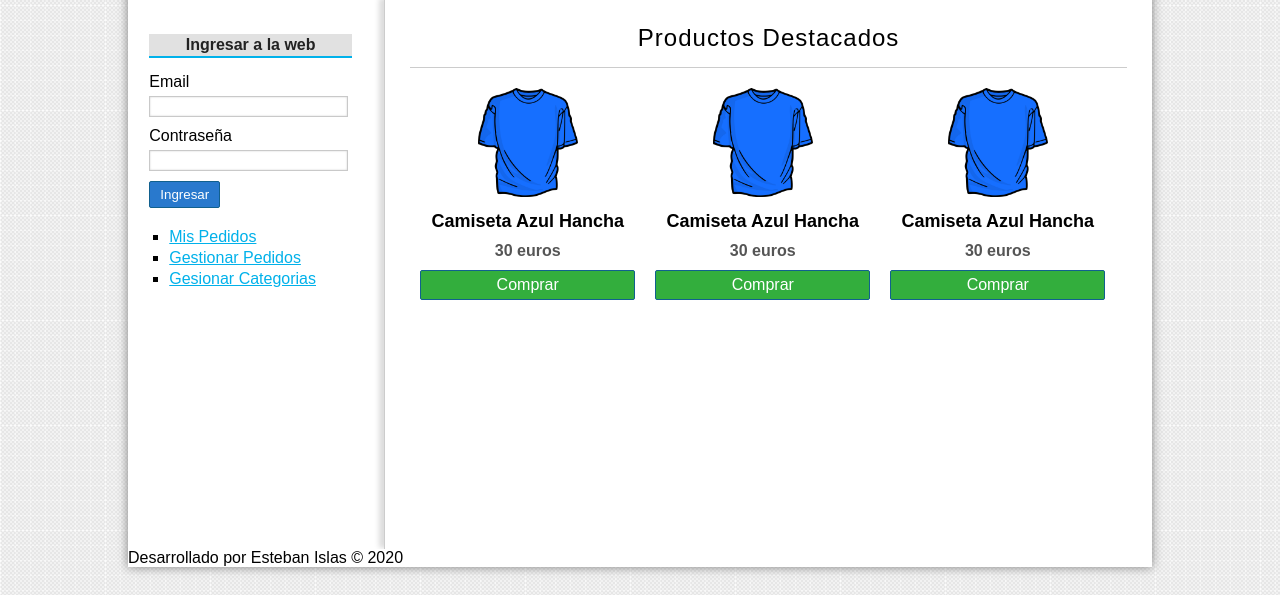
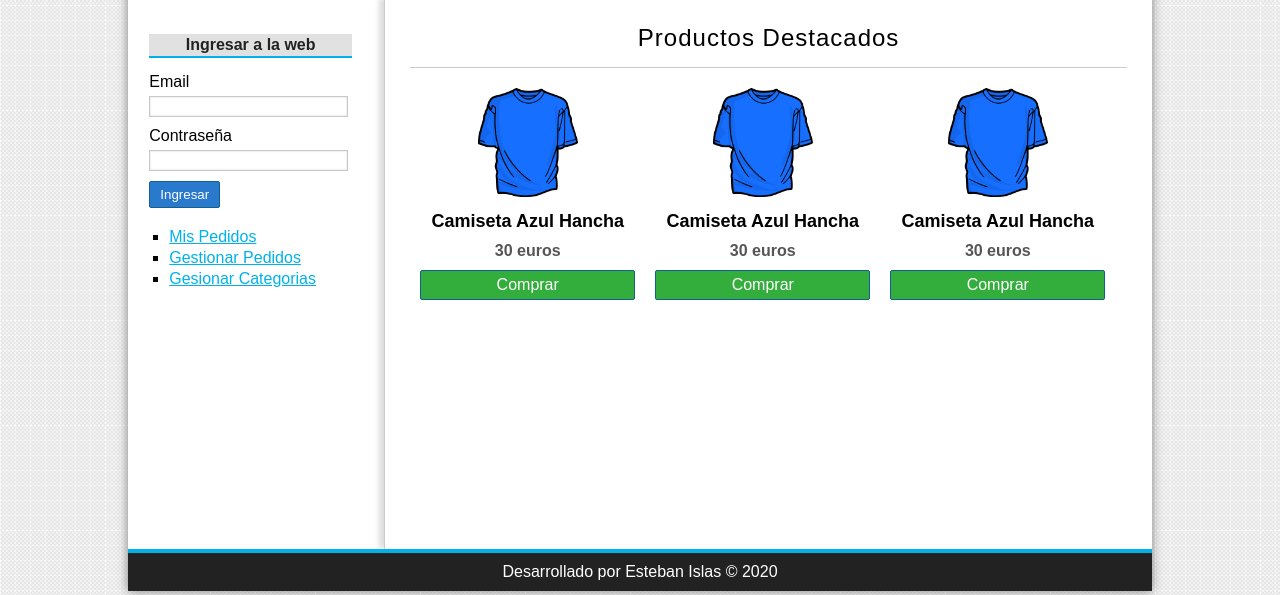
Before and after one commit to EstebanIslas/Proyecto_PHP_POO, a PHP site: page / in a window 1280 px wide. Shown: the part 205-800 px from the top of the page. Run offline with PHP 8.4, Linux system fonts and the light colour scheme.

Commit message:
Maquetado de Footer

```diff
--- a/assets/css/styles.css
+++ b/assets/css/styles.css
@@ -268,3 +268,20 @@ button{
     color: #555555;
     margin-bottom: 10px;
 }
+
+
+/*Pie de Pagina*/
+#footer{
+    text-align: center;
+    padding-top: 10px;
+    padding-bottom: 10px;
+    color: white;
+    background: #222222;
+    clear: both;
+    border-top: 4px solid #01b1ea;
+}
+
+#footer a{
+    text-decoration: none;
+    color: white;
+}
--- a/index.php
+++ b/index.php
@@ -100,7 +100,7 @@
             </div>
             <!--Pie de Pagina-->
             <footer id="footer">
-                <p>Desarrollado por Esteban Islas &copy; <?=date('Y');?></p>
+                <p>Desarrollado por <a href="https://www.facebook.com/esteban.islassantos">Esteban Islas</a> &copy; <?=date('Y');?></p>
             </footer>
         </div>
     </body>
```
